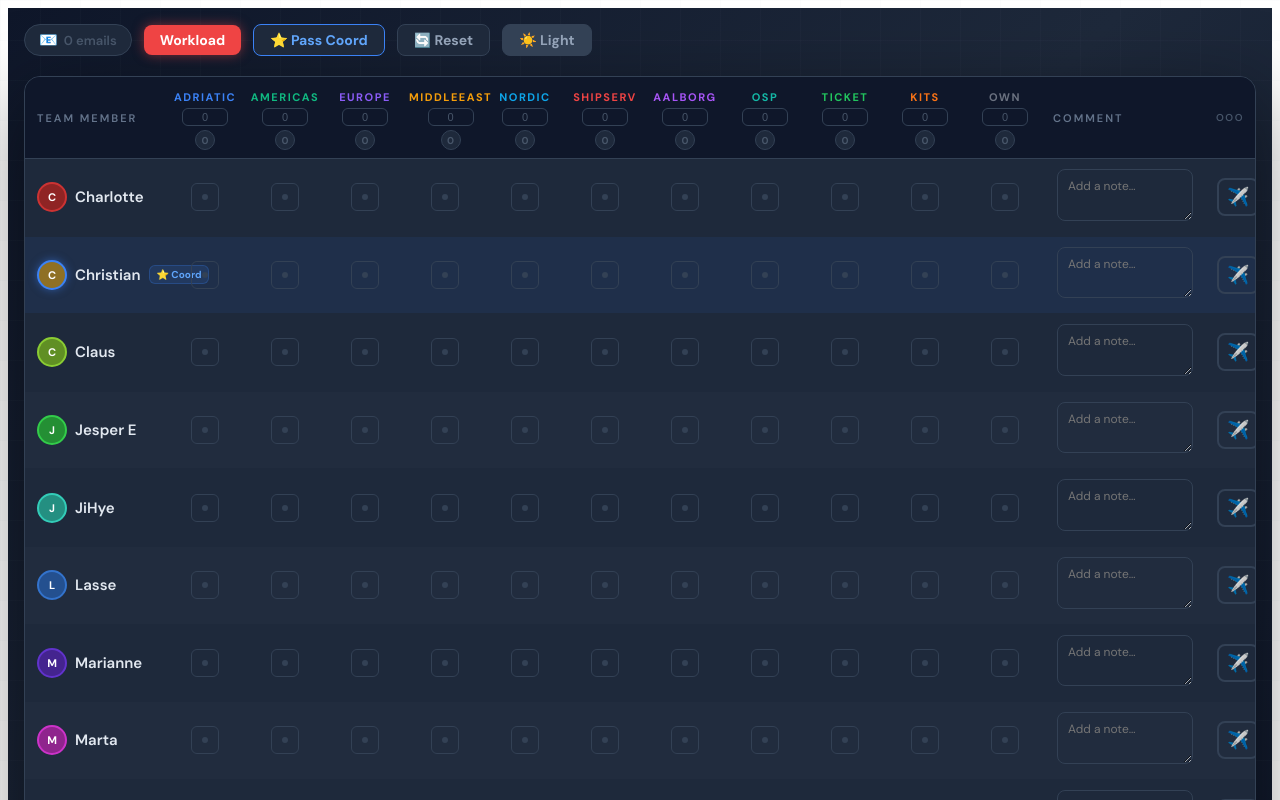
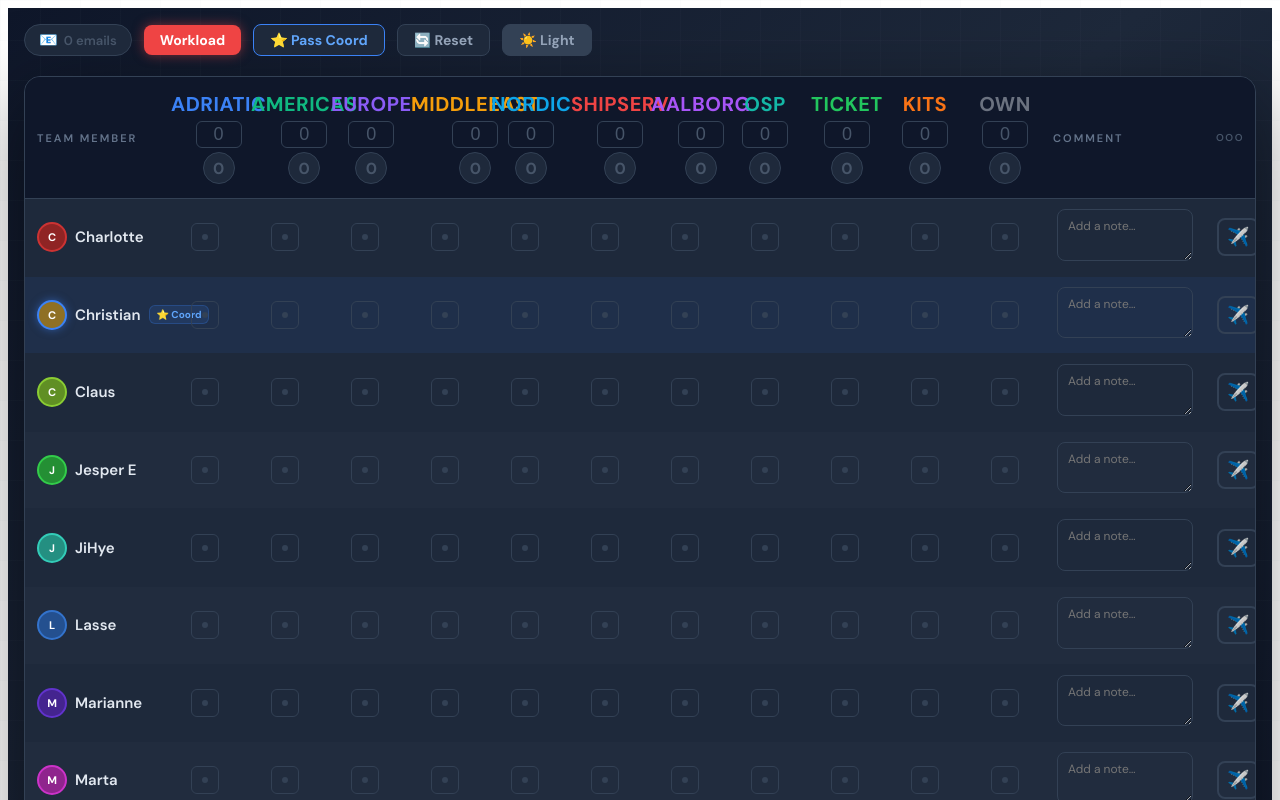
Before and after one commit to sebastian-DS25/Workload-board, a React (Vite) app: page / in a window 1280 px wide. Shown: the top 800 px of the page. Built offline with nearby package versions, Linux system fonts and the light colour scheme; no server answers; the database is empty.

Commit message:
Changing the size of the header

```diff
--- a/src/App.jsx
+++ b/src/App.jsx
@@ -395,12 +395,12 @@ export default function App() {
                     const count = getColumnCount(cat);
                     return (
                       <th key={cat} style={{
-                        padding: "8px 4px", textAlign: "center",
+                        padding: "14px 6px", textAlign: "center",
                         borderBottom: `1px solid ${t.border}`,
                       }}>
                         <div style={{ display: "inline-flex", flexDirection: "column", alignItems: "center", gap: 4 }}>
                           <span style={{
-                            fontSize: 11, fontWeight: 700, letterSpacing: 1.5,
+                            fontSize: 20, fontWeight: 700, letterSpacing: 0.5,
                             textTransform: "uppercase", color: col.accent,
                           }}>{cat}</span>
                           <input
@@ -420,16 +420,16 @@ export default function App() {
                               border: `1px solid ${t.border}`,
                               borderRadius: 6,
                               color: (emailCounts[cat] ?? 0) > 0 ? t.inputColor : t.textFaint,
-                              fontSize: 11, padding: "2px 4px",
+                              fontSize: 18, padding: "2px 4px",
                               outline: "none",
                               cursor: canEdit ? "text" : "default",
                             }}
                           />
                           <span style={{
-                            width: 20, height: 20, borderRadius: "50%",
+                            width: 32, height: 32, borderRadius: "50%",
                             background: count > 0 ? col.accent : t.badgeBg,
                             color: count > 0 ? "#fff" : t.textFaint,
-                            fontSize: 10, fontWeight: 700,
+                            fontSize: 16, fontWeight: 700,
                             display: "flex", alignItems: "center", justifyContent: "center",
                             border: `1px solid ${count > 0 ? col.accent : t.border}`,
                           }}>{count}</span>
```
